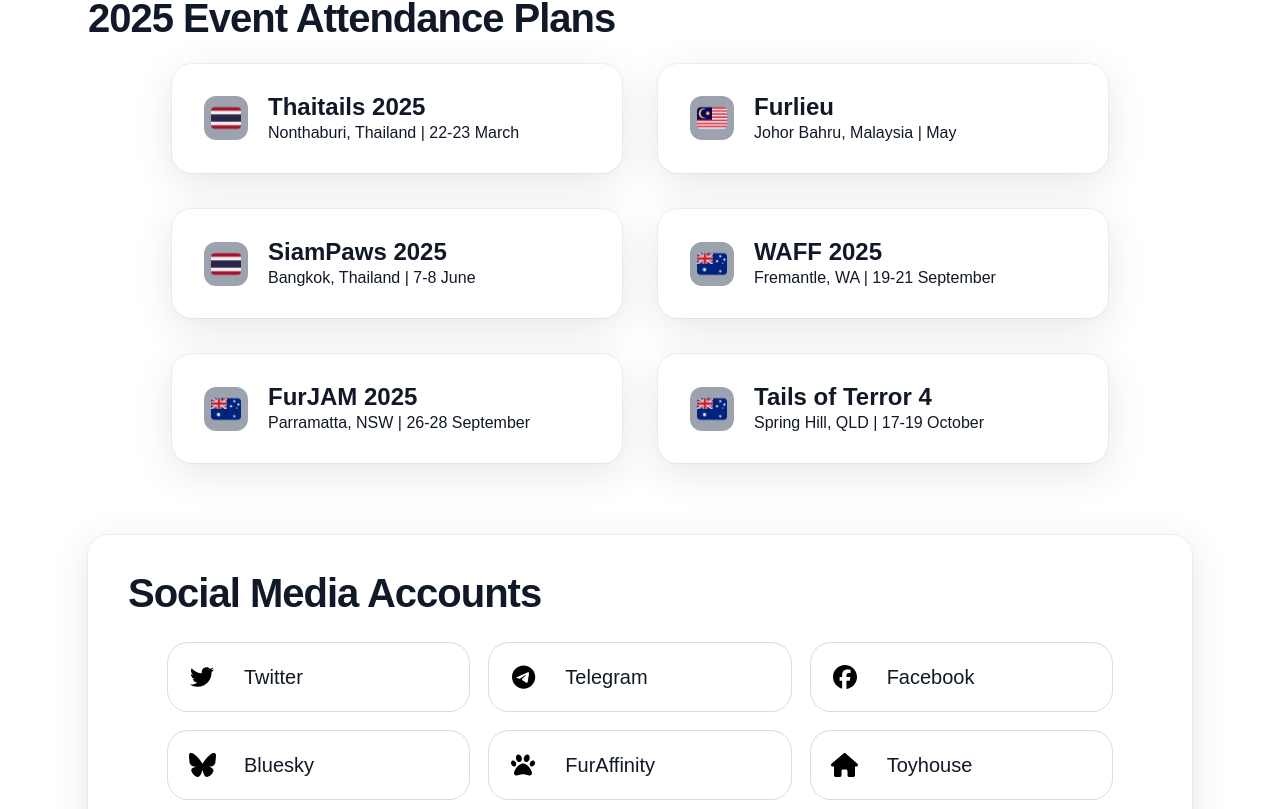
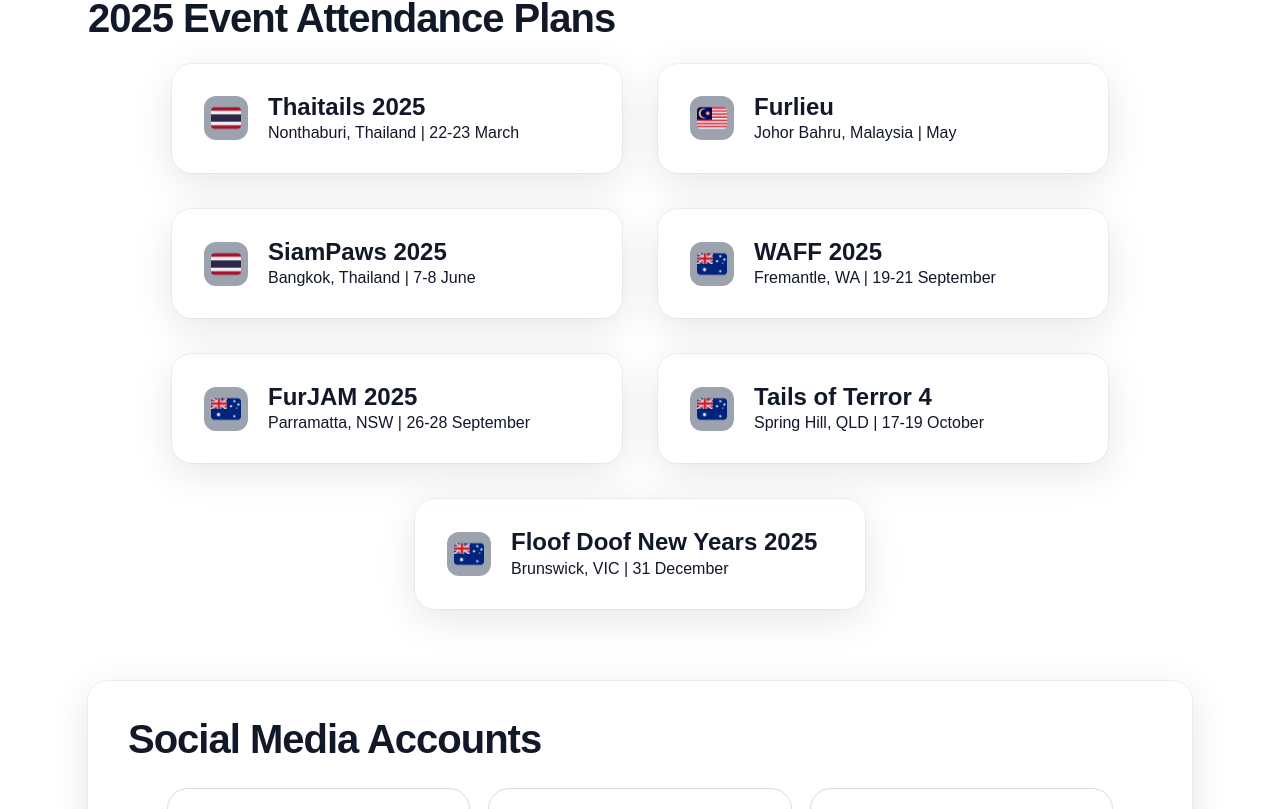
Before and after one commit to PemapolS/flowdy-site, a React (Vite) app: page / in a window 1280 px wide. Shown: the part 1132-1941 px from the top of the page. Built offline with nearby package versions, Linux system fonts and the light colour scheme; a web font is replaced by a local one.

Commit message:
event edit

```diff
--- a/src/constants/index.js
+++ b/src/constants/index.js
@@ -69,13 +69,19 @@
         label: "Tails of Terror 4",
         location: "Spring Hill, QLD",
         date: "17-19 October"
-    }
+    },
     // {
     //     imgURL: flagMY,
     //     label: "FURUM 2025",
     //     location: "Petaling Jaya, Malaysia",
     //     date: "13-14 December"
     // }
+    {
+        imgURL: flagAU,
+        label: "Floof Doof New Years 2025",
+        location: "Brunswick, VIC",
+        date: "31 December"
+    }
 ]
 
 export const socials = [
--- a/tailwind.config.js
+++ b/tailwind.config.js
@@ -21,7 +21,7 @@
       fontFamily: {
         palanquin: ['Palanquin', 'sans-serif'],
         montserrat: ['Montserrat', 'sans-serif'],
-        noto: ['Noto', 'sans-serif'],
+        noto: ['Noto Sans', 'sans-serif'],
         ibm: ['IBM Plex Sans Thai', 'sans-serif'],
       },
       colors: {
```
